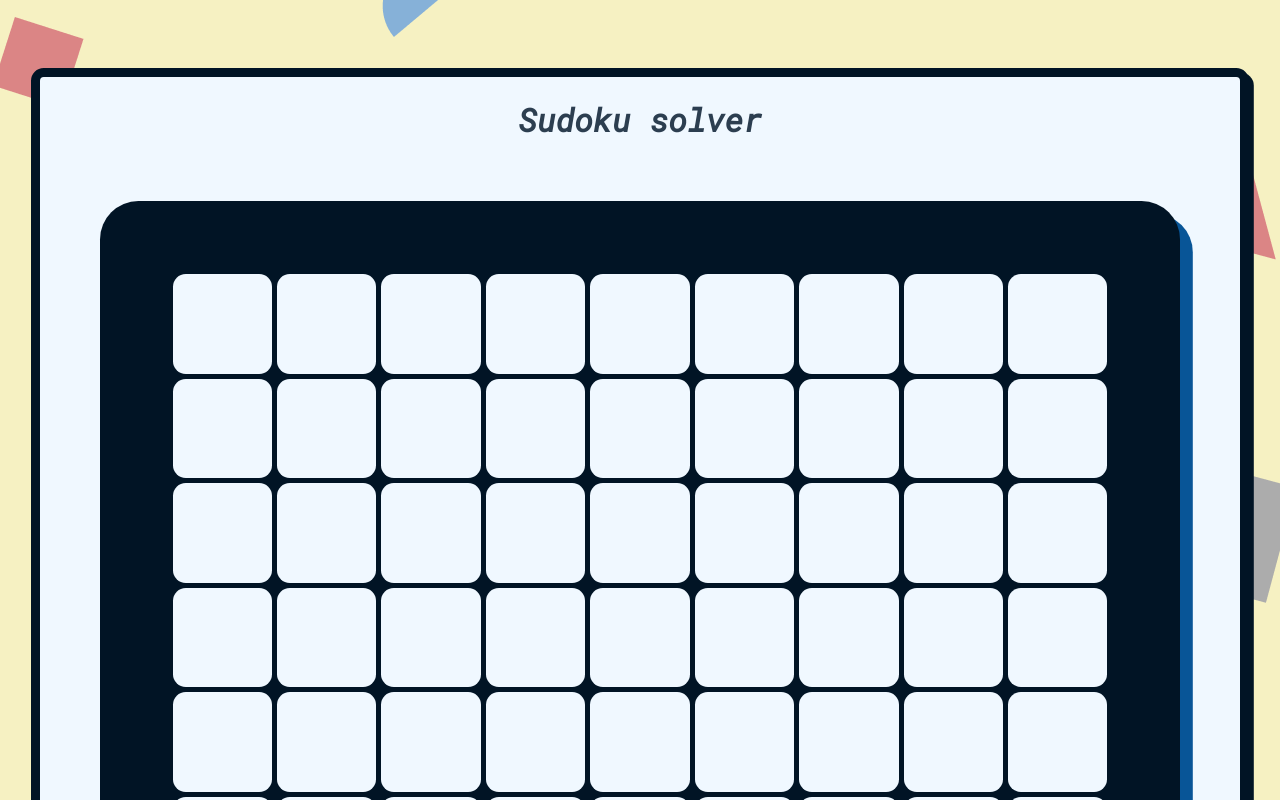
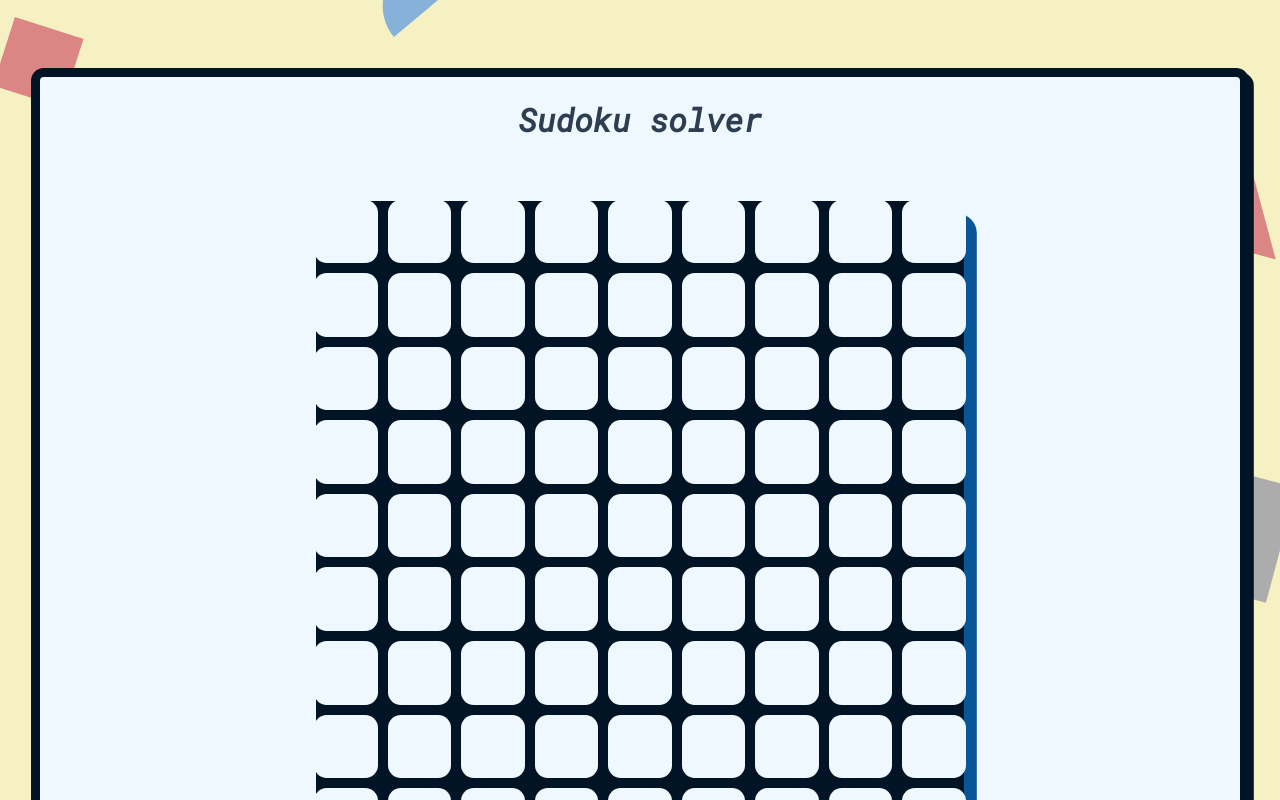
Before and after one commit to lsacienne/sudoku_solver, a Vue app in the folder sudoku-v-online/: page / in a window 1280 px wide. Shown: the top 800 px of the page. Built offline with nearby package versions, Linux system fonts and the light colour scheme.

Commit message:
:iphone; Adapt to bigger screen

```diff
--- a/sudoku-v-online/src/components/SudokuGrid.vue
+++ b/sudoku-v-online/src/components/SudokuGrid.vue
@@ -83,6 +83,22 @@ export default defineComponent({
     border: none;
 }
 
+@media (min-width: 1000px) {
+    .grid-container {
+        width: 60%;
+        grid-template-columns: repeat(9, 9.8%);
+        grid-template-rows: repeat(9, 9.8%);
+        border-radius: 1.5vw;
+        grid-gap: 10px;
+    }
+
+    .cell>input {
+        font-size: 3vw;
+    }
+
+
+}
+
 .left {
     border-left: none;
 }
```
